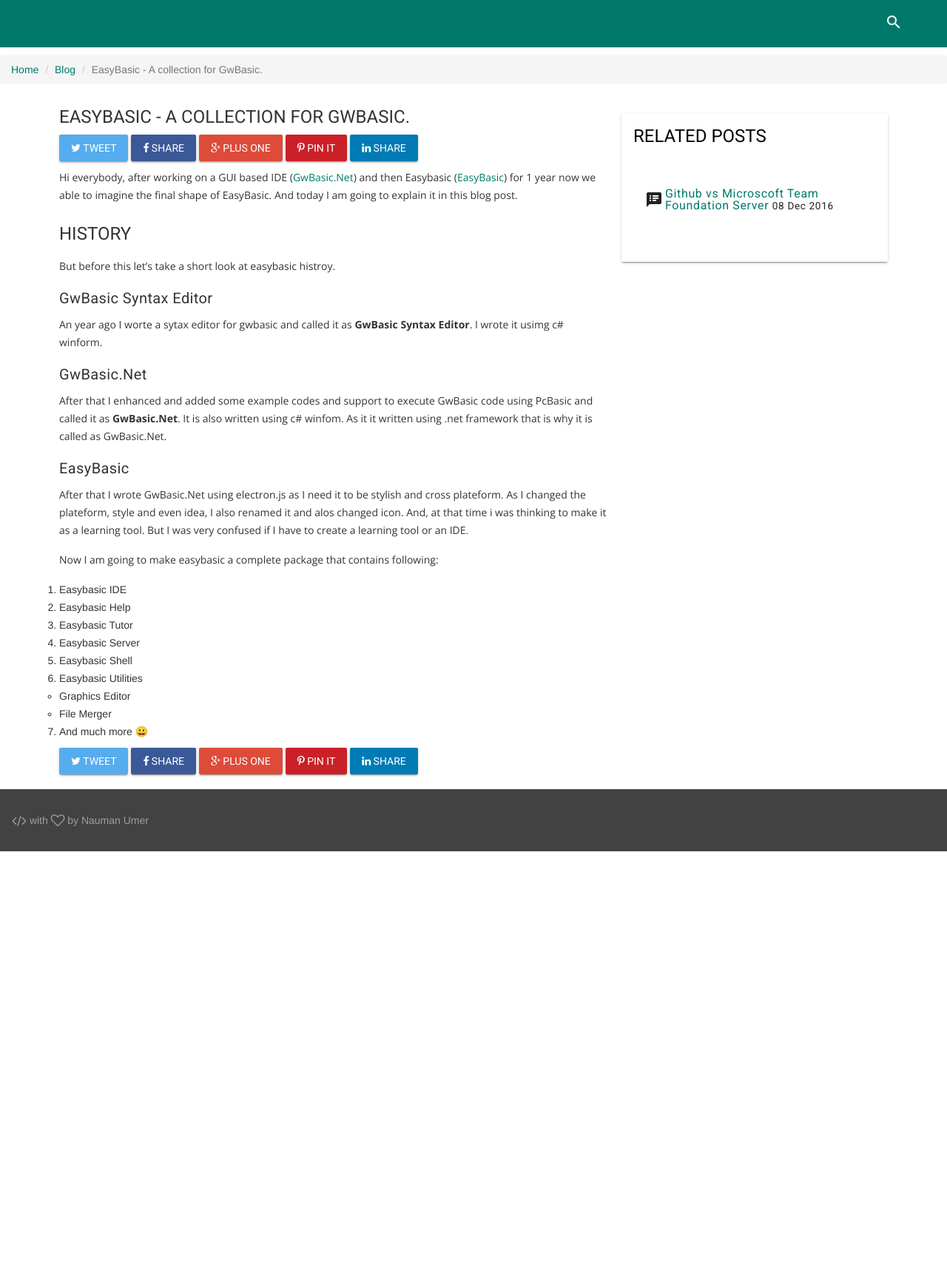
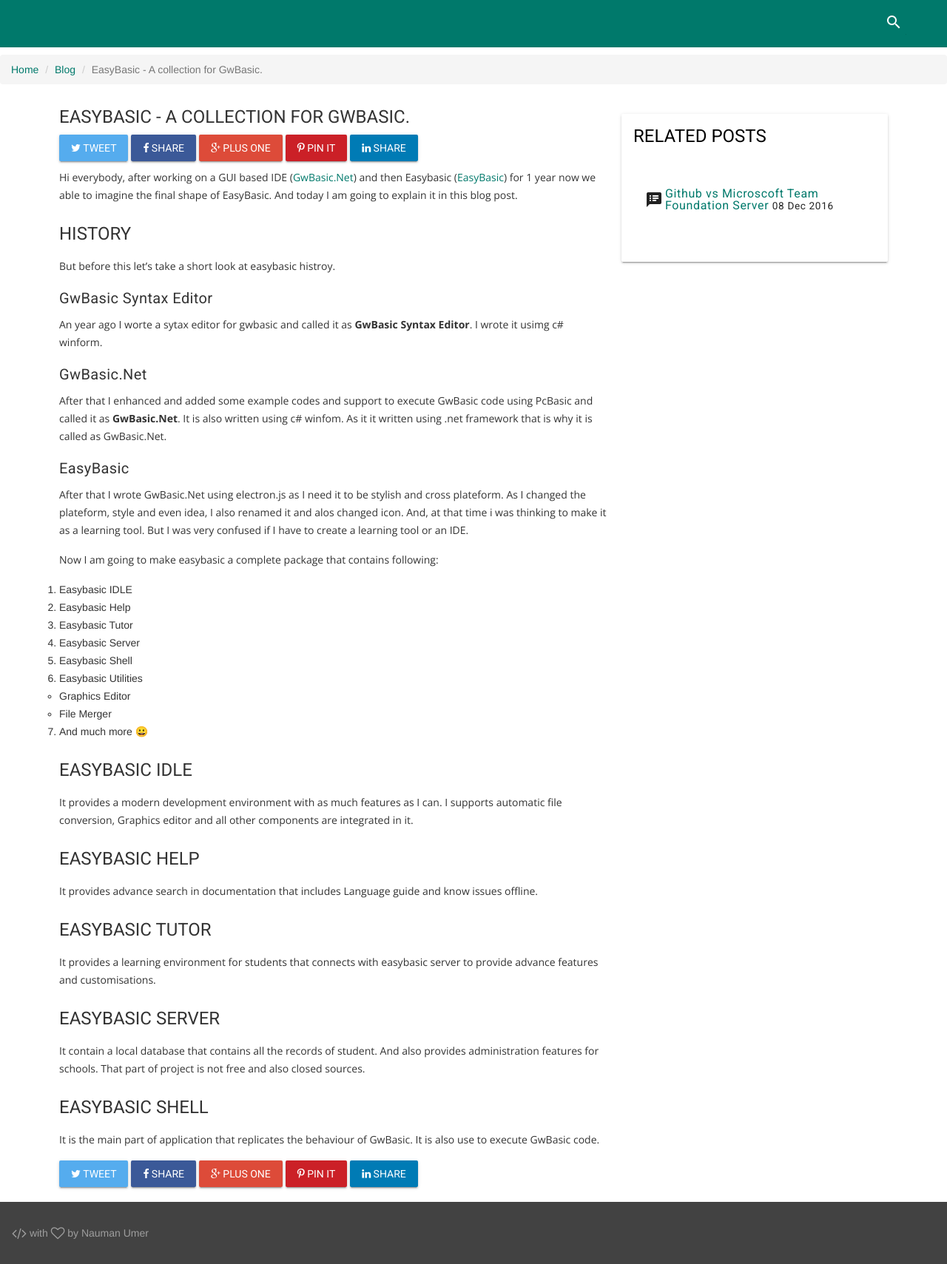
Before and after one commit to nmanumr/nmanumr.com, a Jekyll site: the page built from _posts/2017-01-01-EasyBasic.md, in a window 1280 px wide. Shown: the whole page at 74% size. Built offline with Jekyll 4.4.1, drawn with Linux system fonts in a browser that asks for light colours; nearby versions of some CDN libraries; library files that are not in the unit come from our copies; comment, search, counter and statistics services are not loaded.

Commit message:
Update 2017-01-01-EasyBasic.md

```diff
--- a/_posts/2017-01-01-EasyBasic.md
+++ b/_posts/2017-01-01-EasyBasic.md
@@ -26,7 +26,7 @@
 
 Now I am going to make easybasic a complete package that contains following:
 
-1. Easybasic IDE
+1. Easybasic IDLE
 2. Easybasic Help
 3. Easybasic Tutor
 4. Easybasic Server
@@ -35,3 +35,18 @@
    * Graphics Editor
    * File Merger
 7. And much more 😀
+
+#### Easybasic IDLE
+It provides a modern development environment with as much features as I can. I supports automatic file conversion, Graphics editor and all other components are integrated in it.
+
+#### Easybasic Help
+It provides advance search in documentation that includes Language guide and know issues offline.
+
+#### Easybasic Tutor
+It provides a learning environment for students that connects with easybasic server to provide advance features and customisations.
+
+#### Easybasic Server
+It contain a local database that contains all the records of student. And also provides administration features for schools. That part of project is not free and also closed sources.
+
+#### Easybasic Shell
+It is the main part of application that replicates the behaviour of GwBasic. It is also use to execute GwBasic code.
```
